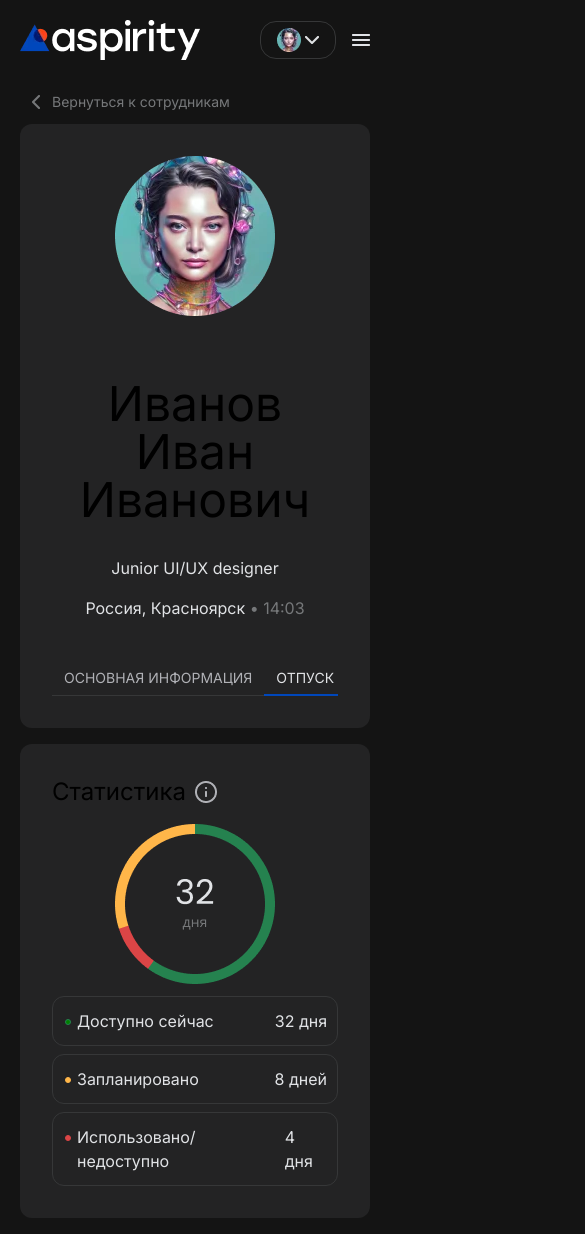
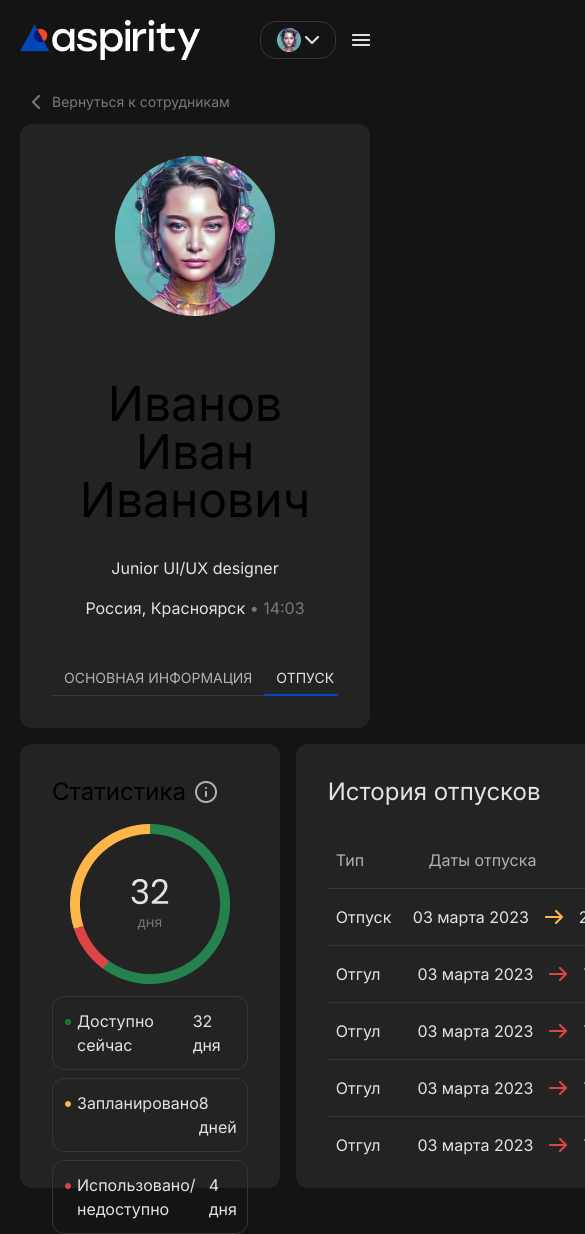
Before and after one commit to sobol4156/aspirity, a Next.js app: page / in a window 390 px wide. Shown: the top 1234 px of the page, 585 px wide, since content can reach past the window. Built offline with nearby package versions, Linux system fonts and the light colour scheme.

Commit message:
history added need adaptive for phone

```diff
--- a/app/employee.css
+++ b/app/employee.css
@@ -7,8 +7,13 @@
   border-bottom: 2px solid #0047bb;
   color: #e1e3e6;
 }
+
+.vacation{
+    max-height: 444px;
+}
 .statistics {
   max-width: 516px;
+  flex: 1;
 }
 .statistics__item {
   display: flex;
@@ -48,6 +53,16 @@
   border: 1px solid #25824f;
 }
 
+.history{
+    max-width: 962px;
+    flex: 1;
+    min-width: 480px;
+}
+
+.history__list li:not(:last-child) {
+    border-bottom: 1px solid #363738;
+  }
+
 @media (width<675px) {
   .profile-info {
     flex-direction: column;
--- a/app/page.tsx
+++ b/app/page.tsx
@@ -7,7 +7,7 @@ export default function Home() {
       {/* back to List */}
       <div className="flex gap-3 items-center p-3">
         <Image className="h-3.5" src="/image/arrowLeft.webp" alt="" width={8} height={14} />
-        <span className="text-[#76787A] text-sm	">Вернуться к сотрудникам</span>
+        <span className="text-[#76787A] text-sm cursor-pointer">Вернуться к сотрудникам</span>
       </div>
       {/* Employee */}
       <section className="bg-[#232324] p-8 rounded-xl">
@@ -29,14 +29,14 @@ export default function Home() {
           </ul>
         </nav>
       </section>
-      <section className="vacation mt-4 ">
+      <section className="vacation mt-4 flex gap-4">
         <div className="bg-[#232324] p-8 rounded-xl statistics">
           <div className="flex gap-2 items-center">
             <h3 className="text-2xl">Cтатистика</h3>
-            <Image className="h-6 w-6 cursor-pointer" src='/image/info.webp' alt="info"  width={24} height={24}/>
+            <Image className="h-6 w-6 cursor-pointer" src='/image/info.webp' alt="info" width={24} height={24} />
           </div>
           <div className="flex justify-center mt-4">
-          <Image src='/image/progress-bar.webp' alt="logo" width={160} height={160} />
+            <Image src='/image/progress-bar.webp' alt="logo" width={160} height={160} />
           </div>
           <div className="mt-3">
             <ul className="statistics__list flex flex-col gap-2">
@@ -55,8 +55,48 @@ export default function Home() {
             </ul>
           </div>
         </div>
-        <div>
-
+        <div className="history bg-[#232324] p-8 rounded-xl">
+          <div className="text-[#E1E3E6]">
+            <div className="flex justify-between items-center">
+              <h3 className="text-2xl">История отпусков</h3>
+              <span className="text-[#76787A] text-sm cursor-pointer">Посмотреть все</span>
+            </div>
+            <div className="mt-6">
+              <ul className="history__list">
+                {/* title LI */}
+                <li className="flex justify-between px-2 py-4 text-[#B0B1B6]">
+                  <span className="mr-4">Тип</span>
+                  <span className="mr-4">Даты отпуска</span>
+                  <span>Количество дней</span>
+                </li>
+                <li className="flex justify-between px-2 py-4 ">
+                  <span className="mr-4">Отпуск</span>
+                  <span className="flex gap-4 items-center mr-4 ">03 марта 2023 <Image src='/image/yellowArrow.webp' alt="arrow" width={18} height={14}/> 23 марта 2023</span>
+                  <span>20</span>
+                </li>
+                <li className="flex justify-between px-2 py-4 ">
+                  <span className="mr-4">Отгул</span>
+                  <span className="flex gap-4 items-center mr-4">03 марта 2023 <Image src='/image/redArrow.webp' alt="arrow" width={18} height={14}/> 7 марта 2023</span>
+                  <span>4</span>
+                </li>
+                <li className="flex justify-between px-2 py-4 ">
+                  <span className="mr-4">Отгул</span>
+                  <span className="flex gap-4 items-center mr-4">03 марта 2023 <Image src='/image/redArrow.webp' alt="arrow" width={18} height={14}/> 7 марта 2023</span>
+                  <span>4</span>
+                </li>
+                <li className="flex justify-between px-2 py-4 ">
+                  <span className="mr-4">Отгул</span>
+                  <span className="flex gap-4 items-center mr-4">03 марта 2023 <Image src='/image/redArrow.webp' alt="arrow" width={18} height={14}/> 7 марта 2023</span>
+                  <span>4</span>
+                </li>
+                <li className="flex justify-between px-2 py-4 ">
+                  <span className="mr-4">Отгул</span>
+                  <span className="flex gap-4 items-center mr-4">03 марта 2023 <Image src='/image/redArrow.webp' alt="arrow" width={18} height={14}/> 7 марта 2023</span>
+                  <span>4</span>
+                </li>
+              </ul>
+            </div>
+          </div>
         </div>
       </section>
     </div>
```
Also changed, not shown: public/image/redArrow.webp (added), public/image/yellowArrow.webp (added).
